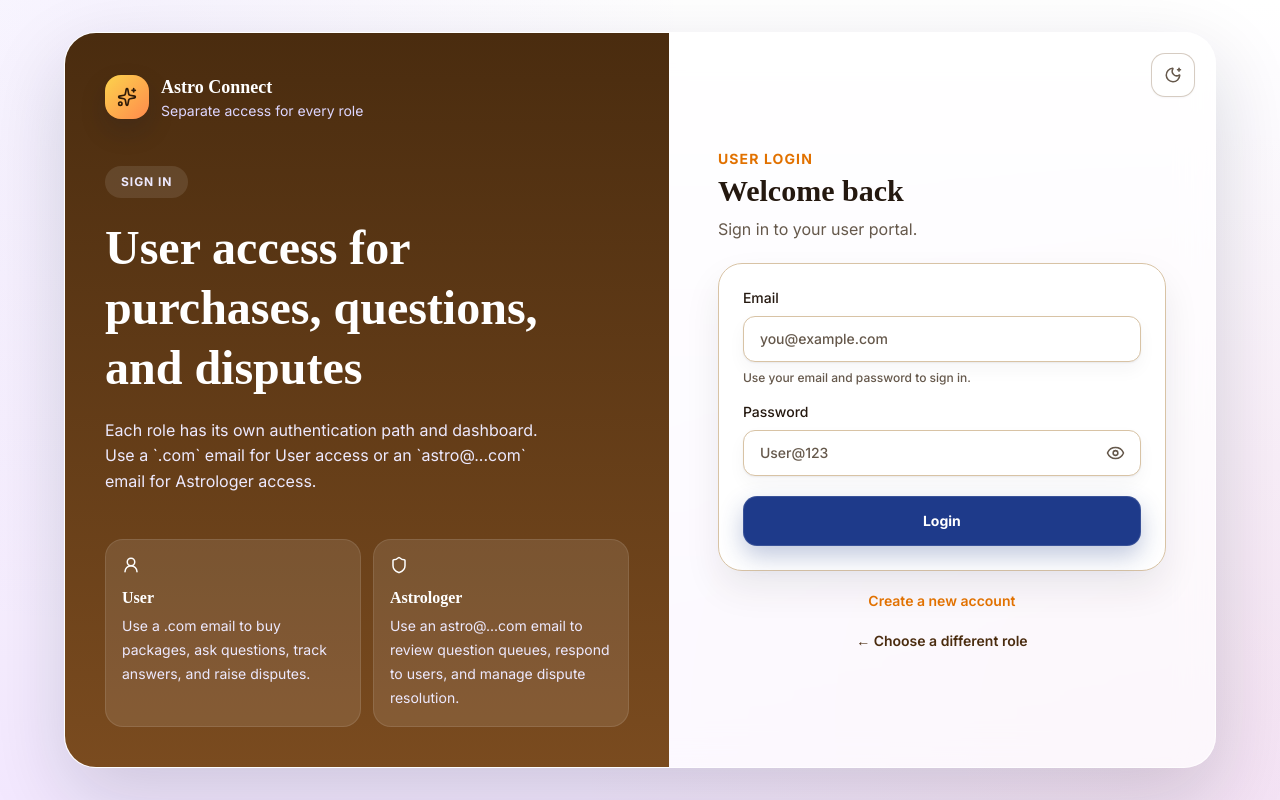
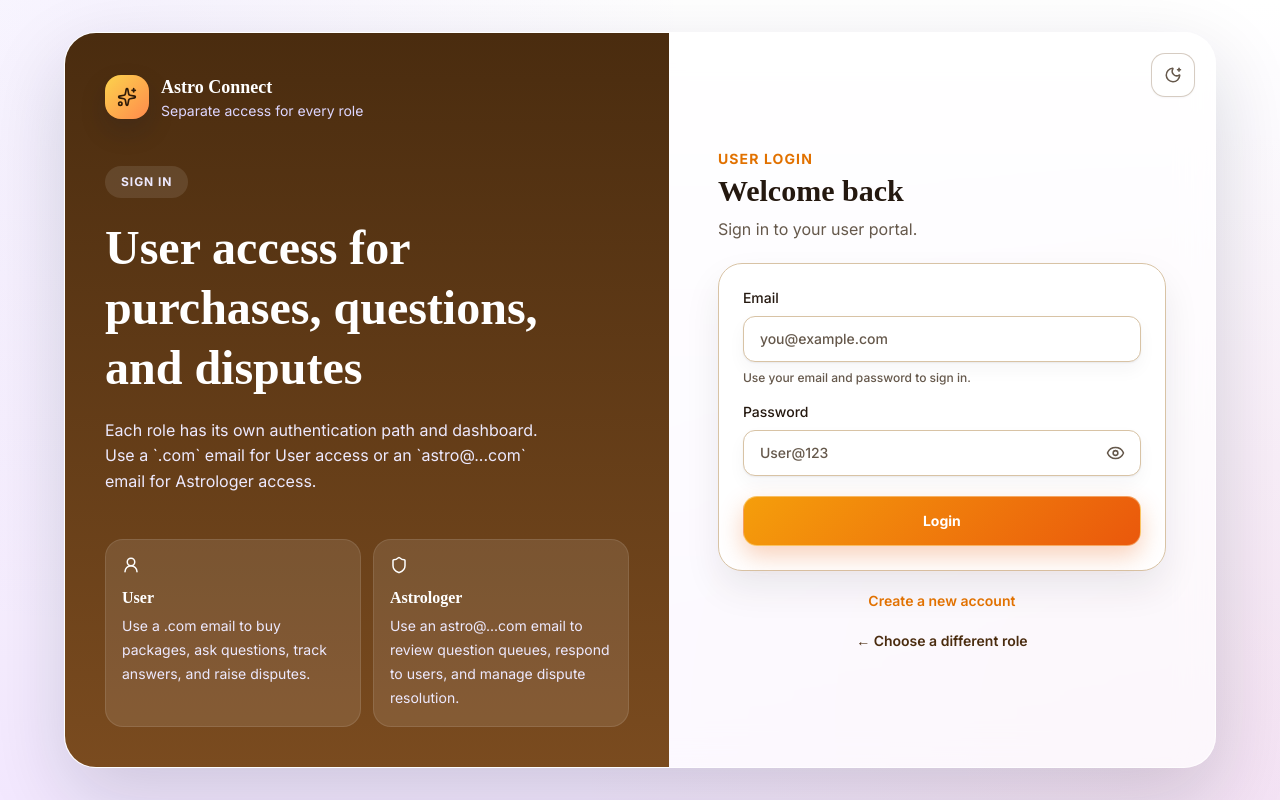
Before and after one commit to sureshkumar2personal-bit/astro-textbased, a React (Vite) app: page /login/1 in a window 1280 px wide. Built offline with nearby package versions, Linux system fonts and the light colour scheme.

Commit message:
style(auth): harmonize login button with website devotional theme

```diff
--- a/src/theme-overrides.css
+++ b/src/theme-overrides.css
@@ -2248,41 +2248,60 @@ html[data-theme='dark'] .role-selection-options b {
 }
 
 /* ==========================================================================
-   Login Button — Navy Blue Only
+   Login Button — Harmonized with Website Theme
    ========================================================================== */
 .auth-submit-btn,
-.auth-submit-btn--user,
+.auth-submit-btn--user {
+  background: linear-gradient(135deg, #F59E0B 0%, #EA580C 100%) !important;
+  color: #FFFFFF !important;
+  border: 1px solid rgba(254, 243, 199, 0.45) !important;
+  box-shadow: 0 10px 24px rgba(234, 88, 12, 0.28) !important;
+  font-weight: 700 !important;
+}
+
+.auth-submit-btn:hover,
+.auth-submit-btn--user:hover {
+  background: linear-gradient(135deg, #FBBF24 0%, #EA580C 100%) !important;
+  border-color: #FCD34D !important;
+  box-shadow: 0 14px 30px rgba(234, 88, 12, 0.38) !important;
+  transform: translateY(-1.5px) !important;
+  color: #FFFFFF !important;
+}
+
+html[data-theme='dark'] .auth-submit-btn,
+html[data-theme='dark'] .auth-submit-btn--user {
+  background: linear-gradient(135deg, #F59E0B 0%, #EA580C 100%) !important;
+  color: #FFFFFF !important;
+  border: 1px solid rgba(254, 243, 199, 0.45) !important;
+  box-shadow: 0 10px 26px rgba(234, 88, 12, 0.38), 0 0 18px rgba(245, 158, 11, 0.18) !important;
+}
+
+html[data-theme='dark'] .auth-submit-btn:hover,
+html[data-theme='dark'] .auth-submit-btn--user:hover {
+  background: linear-gradient(135deg, #FBBF24 0%, #EA580C 100%) !important;
+  border-color: #FCD34D !important;
+  box-shadow: 0 14px 32px rgba(234, 88, 12, 0.48), 0 0 24px rgba(245, 158, 11, 0.28) !important;
+}
+
 .auth-submit-btn--astrologer {
-  background: #1E3A8A !important;
+  background: linear-gradient(135deg, #7C3AED 0%, #5B21B6 100%) !important;
   color: #FFFFFF !important;
-  box-shadow: 0 10px 24px rgba(30, 58, 138, 0.28) !important;
-  border: 1px solid rgba(255, 255, 255, 0.12) !important;
+  border: 1px solid rgba(255, 255, 255, 0.2) !important;
+  box-shadow: 0 10px 24px rgba(109, 40, 217, 0.28) !important;
   font-weight: 700 !important;
 }
 
-.auth-submit-btn:hover,
-.auth-submit-btn--user:hover,
 .auth-submit-btn--astrologer:hover {
-  background: #1D4ED8 !important;
-  box-shadow: 0 14px 30px rgba(30, 58, 138, 0.38) !important;
-  transform: translateY(-1px) !important;
-}
-
-html[data-theme='dark'] .auth-submit-btn,
-html[data-theme='dark'] .auth-submit-btn--user,
+  background: linear-gradient(135deg, #8B5CF6 0%, #5B21B6 100%) !important;
+  box-shadow: 0 14px 30px rgba(109, 40, 217, 0.38) !important;
+  transform: translateY(-1.5px) !important;
+  color: #FFFFFF !important;
+}
+
 html[data-theme='dark'] .auth-submit-btn--astrologer {
-  background: #1E3A8A !important;
+  background: linear-gradient(135deg, #8B5CF6 0%, #6D28D9 100%) !important;
   color: #FFFFFF !important;
-  box-shadow: 0 10px 24px rgba(0, 0, 0, 0.4), 0 0 16px rgba(30, 58, 138, 0.3) !important;
-  border: 1px solid rgba(96, 165, 250, 0.35) !important;
-}
-
-html[data-theme='dark'] .auth-submit-btn:hover,
-html[data-theme='dark'] .auth-submit-btn--user:hover,
-html[data-theme='dark'] .auth-submit-btn--astrologer:hover {
-  background: #2563EB !important;
-  box-shadow: 0 14px 32px rgba(0, 0, 0, 0.5), 0 0 20px rgba(37, 99, 235, 0.4) !important;
-  border-color: rgba(96, 165, 250, 0.5) !important;
+  box-shadow: 0 10px 26px rgba(109, 40, 217, 0.4) !important;
 }
 
 /* User Auth Form Card & Inputs in Dark Mode */
```
